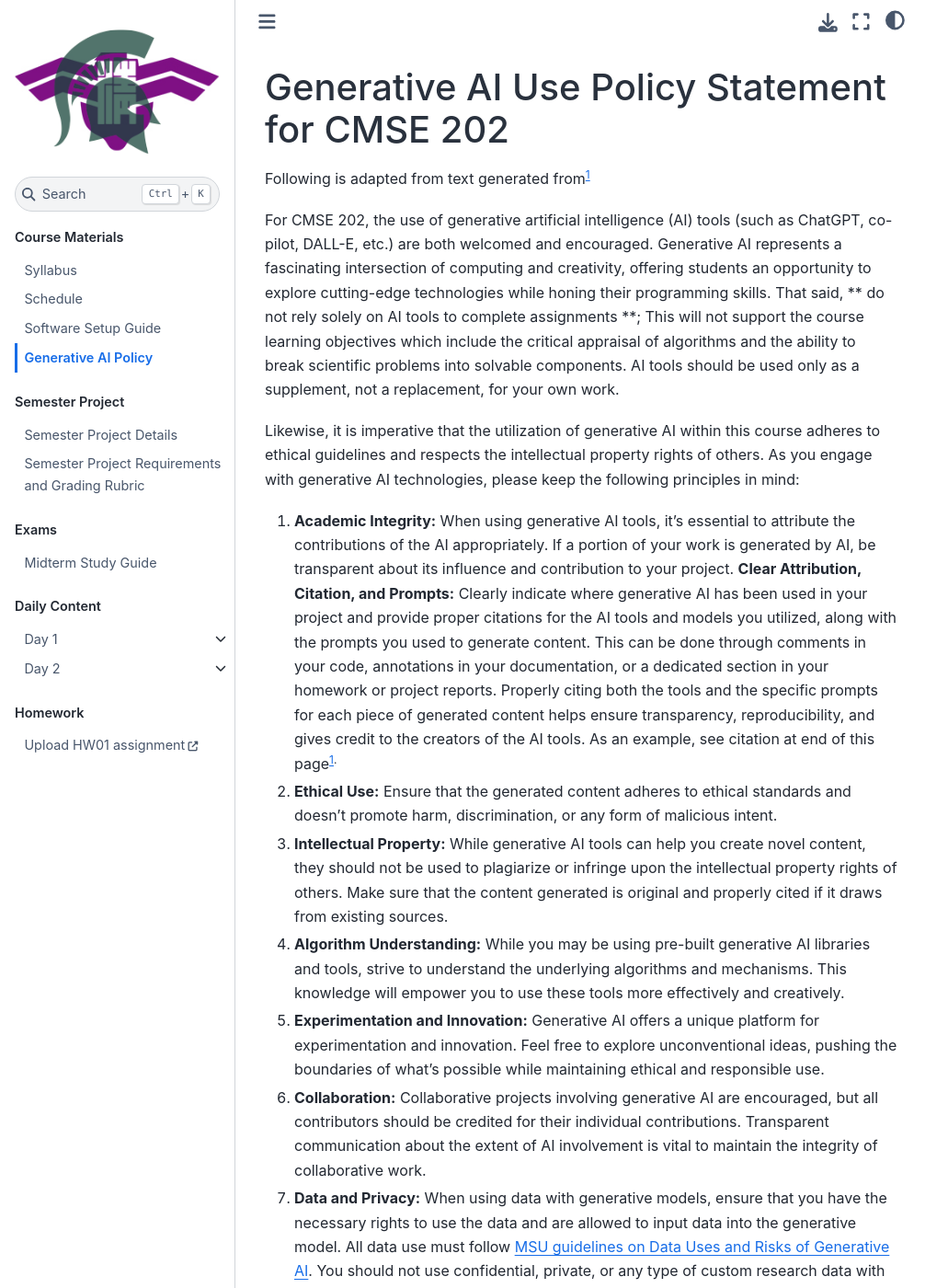
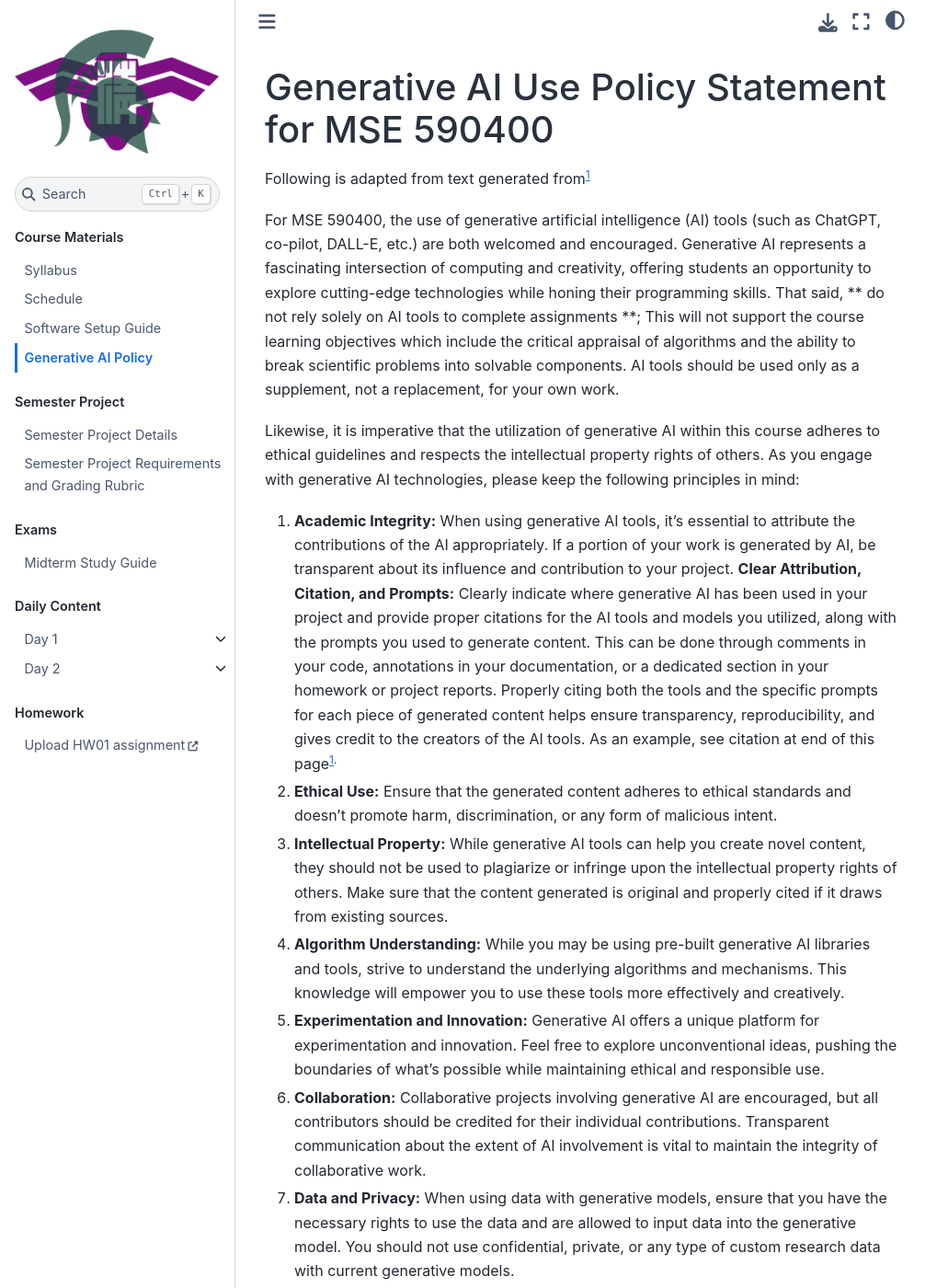
Before and after one commit to huichiayu/nth_mse.github.io, a Jupyter Book: the page built from course_materials/MSE590400_AI_policy.md, in a window 1280 px wide and 1400 px high. Shown: the whole window at 92% size, without its empty margins (0-1031 px from the left). Built offline with Jupyter Book 1.0.4 settings and Sphinx 7.4.7 and the Sphinx Book theme 1.1.4, drawn with Linux system fonts in a browser that asks for light colours; pages that are not in the unit, such as notebooks, are missing from menus; some of the changed text lies outside the part shown.

Commit message:
modif AI

```diff
--- a/course_materials/MSE590400_AI_policy.md
+++ b/course_materials/MSE590400_AI_policy.md
@@ -1,8 +1,8 @@
-# Generative AI Use Policy Statement for CMSE 202
+# Generative AI Use Policy Statement for MSE 590400
 
 Following is adapted from text generated from<sup>[1](#footnote1)
 
-For CMSE 202, the use of generative artificial intelligence (AI) tools (such as ChatGPT, co-pilot, DALL-E, etc.) are both welcomed and encouraged. Generative AI represents a fascinating intersection of computing and creativity, offering students an opportunity to explore cutting-edge technologies while honing their programming skills.  That said, ** do not rely solely on AI tools to complete assignments **;  This will not support the course learning objectives which include the critical appraisal of algorithms and the ability to break scientific problems into solvable components.  AI tools should be used only as a supplement, not a replacement, for your own work.
+For MSE 590400, the use of generative artificial intelligence (AI) tools (such as ChatGPT, co-pilot, DALL-E, etc.) are both welcomed and encouraged. Generative AI represents a fascinating intersection of computing and creativity, offering students an opportunity to explore cutting-edge technologies while honing their programming skills.  That said, ** do not rely solely on AI tools to complete assignments **;  This will not support the course learning objectives which include the critical appraisal of algorithms and the ability to break scientific problems into solvable components.  AI tools should be used only as a supplement, not a replacement, for your own work.
 
 Likewise, it is imperative that the utilization of generative AI within this course adheres to ethical guidelines and respects the intellectual property rights of others. As you engage with generative AI technologies, please keep the following principles in mind:
 
@@ -18,7 +18,7 @@ Likewise, it is imperative that the utilization of generative AI within this cou
 
 6. **Collaboration:** Collaborative projects involving generative AI are encouraged, but all contributors should be credited for their individual contributions. Transparent communication about the extent of AI involvement is vital to maintain the integrity of collaborative work.
 
-7. **Data and Privacy:** When using data with generative models, ensure that you have the necessary rights to use the data and are allowed to input data into the generative model.  All data use must follow <a href="https://tech.msu.edu/about/guidelines-policies/generative-ai/">MSU guidelines on Data Uses and Risks of Generative AI</a>. You should not use confidential, private, or any type of custom research data with current generative models.
+7. **Data and Privacy:** When using data with generative models, ensure that you have the necessary rights to use the data and are allowed to input data into the generative model. You should not use confidential, private, or any type of custom research data with current generative models.
 
 8. **Learning Priority:** While generative AI is a valuable supplemental tool, remember that the primary focus of the course is on computational modeling and programming. The use of generative AI should supplement your learning journey rather than overshadow core concepts.
 
```
